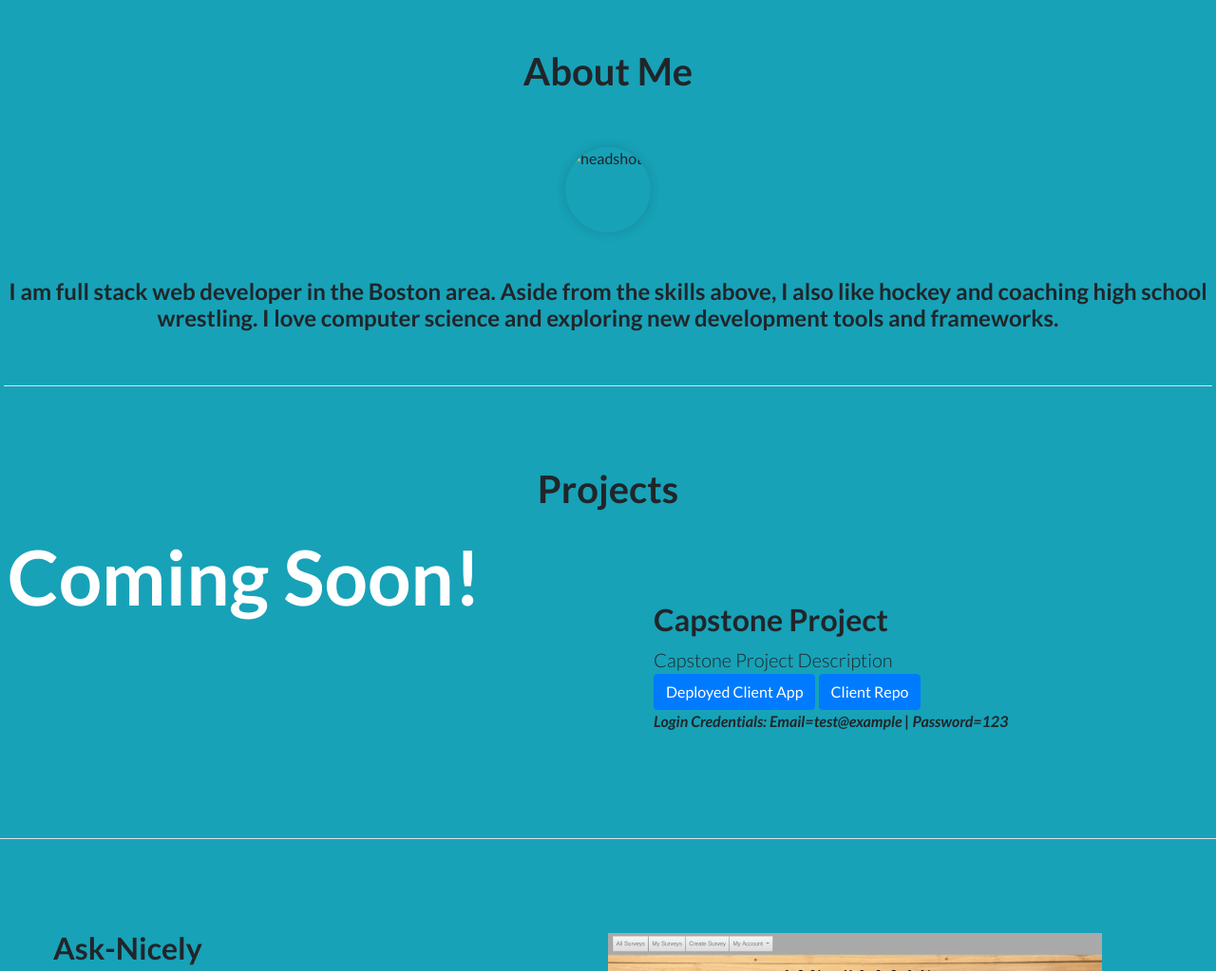
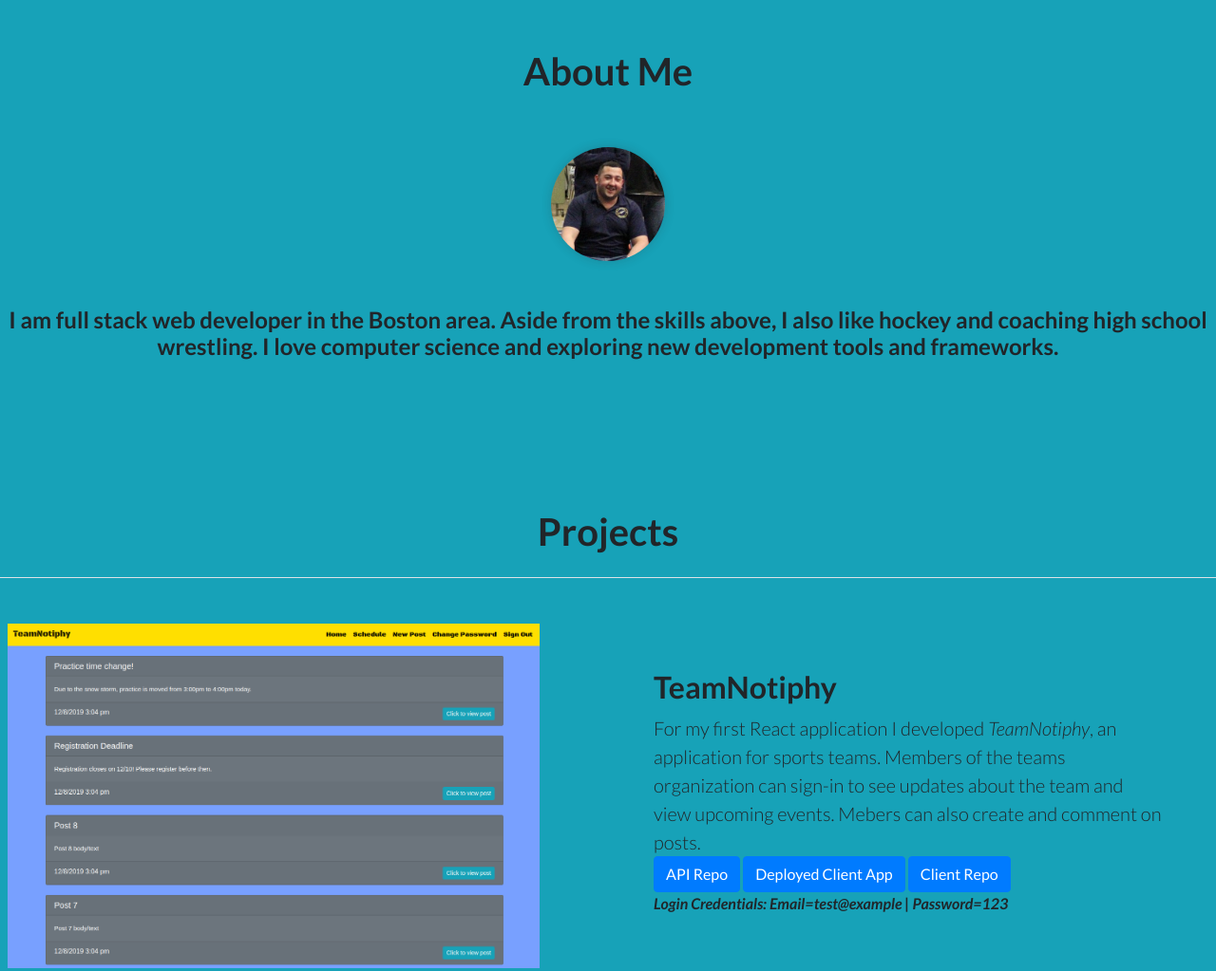
Before and after one commit to ghood97/ghood97.github.io, a website: page index.html in a window 1280 px wide. Shown: the part 1402-2425 px from the top of the page at 95% size. Drawn offline with Linux system fonts and the light colour scheme.

Commit message:
Add capstone project and polish site

```diff
--- a/index.html
+++ b/index.html
@@ -153,12 +153,10 @@
       <div class="row mb-5">
         <h1 class="mx-auto p-5 col-12 text-center font-weight-bold">About Me</h1>
         <div class="headshot-div col-12 mx-auto d-flex justify-content-center pb-5">
-          <img id="headshot" class="mx-auto" src="./public/ruby-logo.png" alt="headshot">
+          <img id="headshot" class="mx-auto" src="./public/portfolio_headshot.jpg" alt="headshot">
         </div>
         <h4 class="mx-auto col-12 text-center">I am full stack web developer in the Boston area. Aside from the skills above, I also like hockey and coaching high school wrestling. I love computer science and exploring new development tools and frameworks.</h4>
       </div>
-      <!-- <div class="border-top mt-0 mb-5"></div> -->
-      <div class="border-top my-3"></div>
     </div>
   </section>
 
@@ -167,17 +165,19 @@
   <section id="showcase" class="showcase">
     <div class="container-fluid p-0 bg-info">
       <div class="row mx-auto">
-        <div class="col-12 mx-auto d-flex justify-content-center mt-3 pt-5">
+        <div class="col-12 mx-auto d-flex justify-content-center mt-5 pt-5">
           <h1 class="font-weight-bold">Projects</h1>
         </div>
       </div>
-      <div class="row no-gutters mx-2">
-        <div class="capstone col-lg-6 text-white showcase-img" style="background-image: url('#');">Coming Soon!</div>
+      <div class="border-top my-3"></div>
+      <div class="row no-gutters mx-2 mt-5">
+        <div class="capstone col-lg-6 text-white showcase-img" style="background-image: url('./public/teamNotiphy.png');"></div>
         <div class="col-lg-6 my-auto showcase-text">
-          <h2>Capstone Project</h2>
-          <p class="lead mb-0">Capstone Project Description</p>
-          <a href="#" target="_blank"><button id="cap-client-btn" class="btn btn-primary" type="button">Deployed Client App</button></a>
-          <a href="#" target="_blank"><button class="btn btn-primary" type="button">Client Repo</button></a>
+          <h2>TeamNotiphy</h2>
+          <p class="lead mb-0">For my first React application I developed <em>TeamNotiphy</em>, an application for sports teams. Members of the teams organization can sign-in to see updates about the team and view upcoming events. Mebers can also create and comment on posts.</p>
+          <a href="https://github.com/ghood97/TeamNotiphy-api" target="_blank"><button id="ask-nicely-api-btn" class="btn btn-primary" type="button">API Repo</button></a>
+          <a href="https://ghood97.github.io/TeamNotiphy-client/" target="_blank"><button id="cap-client-btn" class="btn btn-primary" type="button">Deployed Client App</button></a>
+          <a href="https://github.com/ghood97/TeamNotiphy-client" target="_blank"><button class="btn btn-primary" type="button">Client Repo</button></a>
           <label for="cap-client-btn">Login Credentials: Email=test@example | Password=123</label>
         </div>
       </div>
--- a/scss/_headshot.scss
+++ b/scss/_headshot.scss
@@ -1,6 +1,6 @@
 #headshot {
   border-radius: 50%;
   box-shadow: 0 0 11px rgba(33,33,33,.2);
-  width: 90px;
-  height: 90px;
+  width: 120px;
+  height: 120px;
 }
--- a/scss/_showcase.scss
+++ b/scss/_showcase.scss
@@ -1,6 +1,6 @@
 .showcase {
   .showcase-text {
-    padding: 3rem;
+    padding: 2rem;
   }
   .showcase-img {
     min-height: 20rem;
```
Also changed, not shown: css/landing-page.css, css/landing-page.min.css, public/portfolio_headshot.jpg (added), public/teamNotiphy.png (added).
